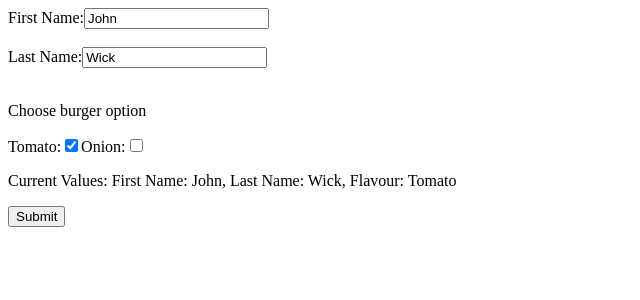
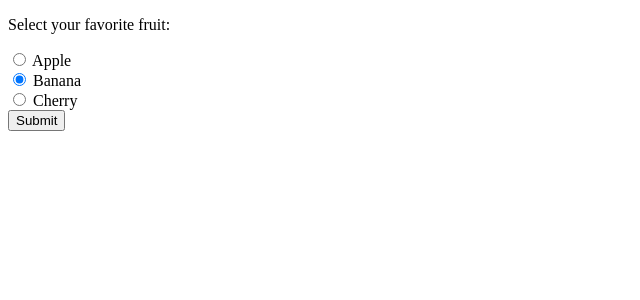
Before and after one commit to ajitoriginal/ReactJs, a React (Vite) app in the folder W3Schools/my-react-app/: page / in a window 1280 px wide. Shown: the top 300 px of the page, without its empty margins (0-640 px from the left). Built offline with nearby package versions, Linux system fonts and the light colour scheme.

Commit message:
React Radio buttons

```diff
--- a/W3Schools/my-react-app/src/main.jsx
+++ b/W3Schools/my-react-app/src/main.jsx
@@ -2,83 +2,50 @@ import {useState} from 'react'
 import {createRoot} from 'react-dom/client'
 
 function MyForm() {
-  const [inputs, setInputs] = useState({
-    firstName: 'John',
-    lastName: 'Wick',
-    tomato: true,
-    onion: false
-  })
-  const handleChange = (e) => {
-    const target = e.target
-    const name = target.name
-    const value = target.type === "checkbox" ? target.checked : target.value
-    setInputs({...inputs, [name]: value})
-  }
+  const [selectedFruit, setSelectedFruit] = useState('banana');
 
-  const handleSubmit = (e) => {
+  const handleChange = (event) => {
+    setSelectedFruit(event.target.value);
+  };
 
-    const flavour = inputs.tomato && inputs.onion ? 'Tomato & Onion' :
-                    inputs.tomato ? 'Tomato' :
-                    inputs.onion ? 'Onion' :
-                    'Plain'
-    alert(`Current Values: First Name: ${inputs.firstName}, Last Name: ${inputs.lastName}, Flavour: ${flavour}`)
-    e.preventDefault()
-  }
+  const handleSubmit = (event) => {
+    alert(`Your favorite fruit is: ${selectedFruit}`);
+    event.preventDefault();
+  };
 
   return (
     <form onSubmit={handleSubmit}>
+      <p>Select your favorite fruit:</p>
       <label>
-        First Name:
         <input
-          type="text"
-          name="firstName"
-          value={inputs.firstName}
-          onChange={handleChange}
-        />
+          type="radio"
+          name="fruit"
+          value="apple"
+          checked={selectedFruit === 'apple'}
+          onChange={handleChange} /> Apple
       </label>
       <br />
+      <label>
+        <input
+          type="radio"
+          name="fruit"
+          value="banana"
+          checked={selectedFruit === 'banana'}
+          onChange={handleChange} /> Banana
+      </label>
       <br />
       <label>
-        Last Name:
         <input
-          type="text"
-          name="lastName"
-          value={inputs.lastName}
-          onChange={handleChange}
-        />
+          type="radio"
+          name="fruit"
+          value="cherry"
+          checked={selectedFruit === 'cherry'}
+          onChange={handleChange} /> Cherry
       </label>
       <br />
-      <br />
-      <p>Choose burger option</p>
-      <label>
-        Tomato:
-        <input
-          type="checkbox"
-          name="tomato"
-          checked={inputs.tomato}
-          onChange={handleChange}
-        />
-      </label>
-      <label>
-        Onion:
-        <input
-          type="checkbox"
-          name="onion"
-          checked={inputs.onion}
-          onChange={handleChange}
-        />
-      </label>
-      <p>
-        Current Values: First Name: {inputs.firstName}, Last Name: {inputs.lastName}, Flavour: {
-          inputs.tomato && inputs.onion ? 'Tomato & Onion' :
-          inputs.tomato ? 'Tomato' :
-          inputs.onion ? 'Onion' :
-          'Plain'
-        }
-      </p>
       <button type="submit">Submit</button>
     </form>
-  )
+  );
 }
 
 createRoot(document.getElementById('root')).render(
```
